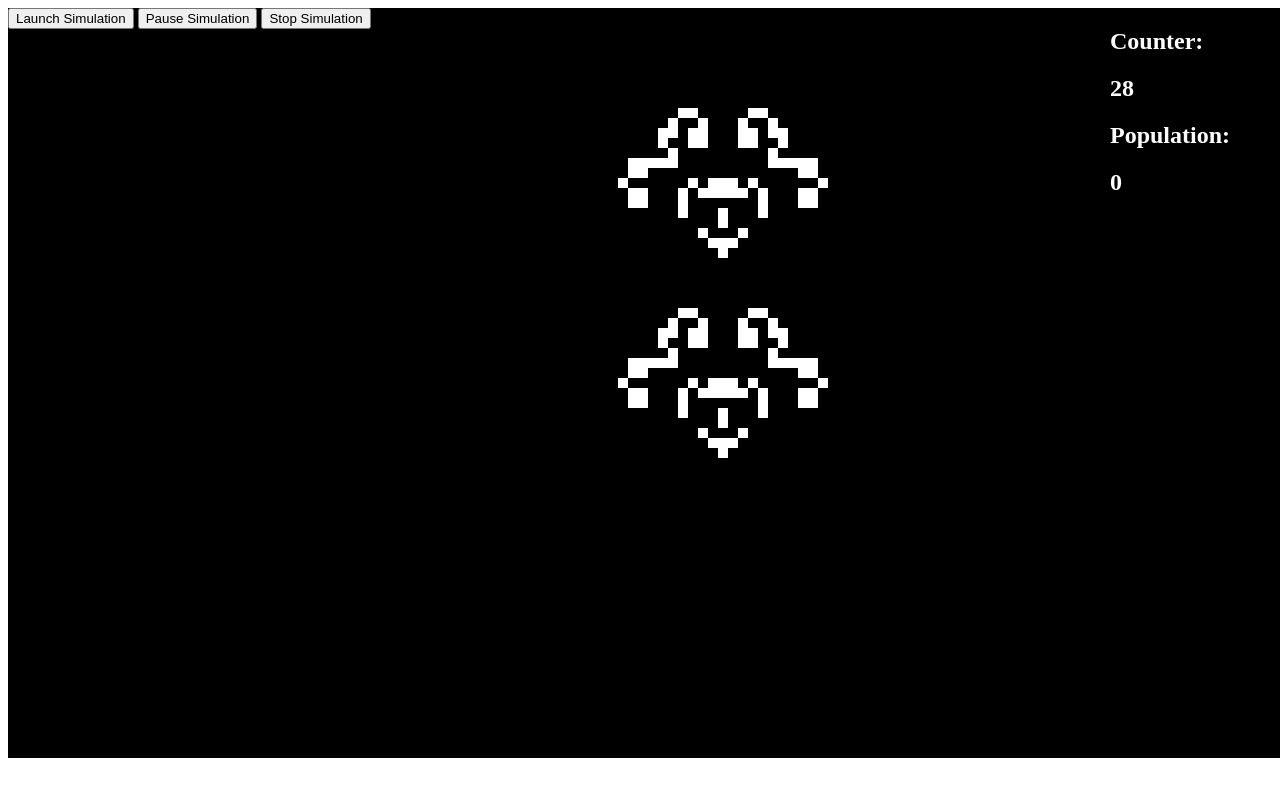
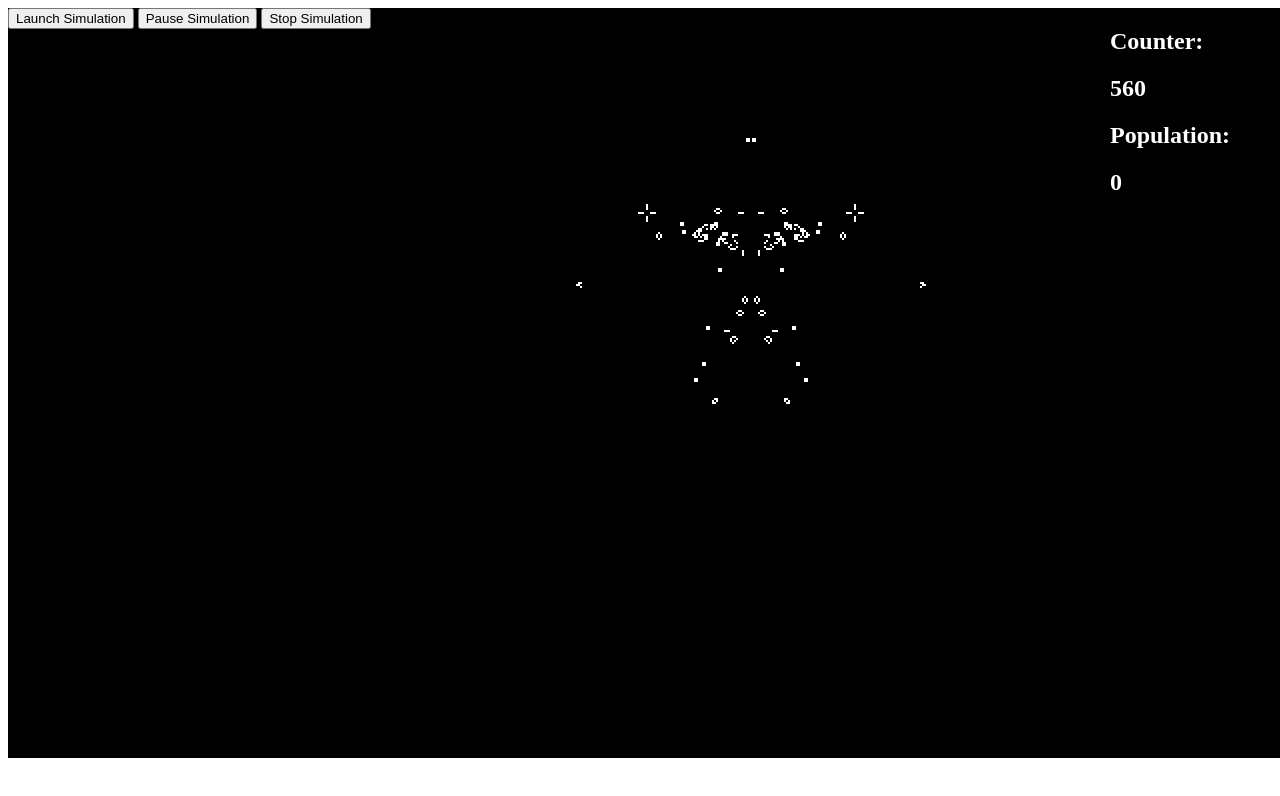
Before and after one commit to maaanuuuuuuu/lifegame, a plain HTML site: page index.html in a window 1280 px wide. Both pictures are taken after a click on the button "Launch Simulation". Shown: the top 796 px of the page. Drawn offline with Linux system fonts and the light colour scheme.

Commit message:
Update index.html

```diff
--- a/index.html
+++ b/index.html
@@ -26,7 +26,7 @@
 
 function launchSimulation () {
     pause = false
-    setInterval(tick, 1000/10)  // game velocity
+    setInterval(tick, 1000/200)  // game velocity
 }
 function pauseSimulation () {
     pause = !pause
@@ -37,7 +37,7 @@ function stopSimulation () {
     canv=document.getElementById("gc")
     ctx=canv.getContext("2d")
     conf = {
-        multiplier: 10
+        multiplier: 2
     }
     theWorld = new World()
     // var aCross = new Cross(70, 35, 1)
@@ -46,21 +46,53 @@ function stopSimulation () {
     // var andAnotherOther = new Cross(70, 39, 1)
     // theWorld.setStartingCells(aCross.cells.concat(anotherCross.cells).concat(andAnother.cells).concat(andAnotherOther.cells))
     theWorld.setStartingCells([
-        new Cell(70, 35, 1),
-        new Cell(70, 34, 1),
-        new Cell(70, 33, 1),
-        new Cell(71, 35, 1),
-        new Cell(72, 35, 1),
-        new Cell(72, 34, 1),
-        new Cell(72, 33, 1),
+        new Cell(370, 135, 1),
+        new Cell(370, 134, 1),
+        new Cell(370, 133, 1),
+        new Cell(371, 135, 1),
+        new Cell(372, 135, 1),
+        new Cell(372, 134, 1),
+        new Cell(372, 133, 1),
 
-        new Cell(70, 15, 1),
-        new Cell(70, 14, 1),
-        new Cell(70, 13, 1),
-        new Cell(71, 15, 1),
-        new Cell(72, 15, 1),
-        new Cell(72, 14, 1),
-        new Cell(72, 13, 1)
+        new Cell(370, 115, 1),
+        new Cell(370, 114, 1),
+        new Cell(370, 113, 1),
+        new Cell(371, 115, 1),
+        new Cell(372, 115, 1),
+        new Cell(372, 114, 1),
+        new Cell(372, 113, 1),
+
+        new Cell(370, 155, 1),
+        new Cell(370, 154, 1),
+        new Cell(370, 153, 1),
+        new Cell(371, 155, 1),
+        new Cell(372, 155, 1),
+        new Cell(372, 154, 1),
+        new Cell(372, 153, 1)
+
+        // new Cell(50, 55, 1),
+        // new Cell(50, 54, 1),
+        // new Cell(50, 53, 1),
+        // new Cell(50, 52, 1),
+        // new Cell(50, 51, 1),
+        // new Cell(50, 50, 1),
+        // new Cell(50, 49, 1),
+        // new Cell(50, 48, 1),
+        // new Cell(50, 47, 1),
+        // new Cell(50, 46, 1),
+        // new Cell(50, 45, 1)
+
+
+        // new Cell(70, 35, 1),
+        // new Cell(72, 35, 1),
+        // new Cell(72, 36, 1),
+        // new Cell(74, 37, 1),
+        // new Cell(74, 38, 1),
+        // new Cell(74, 39, 1),
+        // new Cell(76, 38, 1),
+        // new Cell(76, 39, 1),
+        // new Cell(76, 40, 1),
+        // new Cell(77, 39, 1)
     ])
     theWorld.draw()
     pause = true
@@ -89,11 +121,44 @@ function World() {
             let aCell = startingCells[i]
             this.currentPopulation[aCell.posx+'-'+aCell.posy] = aCell
         }
-        this.recalcMaxes()
+        // this.recalcMaxes()
     }
     this.isPositionPopulated = function(posx, posy) {           // à optimiser probablement (current Population peut être un tableau indéxé)
 
        return this.currentPopulation[posx+'-'+posy] !== undefined
+    }
+    this.getUnhabitedSpaces = function(aCell) {
+        const multiplier = conf.multiplier
+        var posx = aCell.posx
+        var posy = aCell.posy
+        var neighboors = []
+        if (!this.isPositionPopulated((posx-1), (posy-1))) {   //1,1
+            neighboors.push(new Cell(posx-1, posy-1, 0))
+        }
+        if (!this.isPositionPopulated((posx-1), posy)) {   //1,2
+            neighboors.push(new Cell(posx-1, posy, 0))
+        }
+        if (!this.isPositionPopulated((posx-1), (posy+1))) {   //1,3
+            neighboors.push(new Cell(posx-1, posy+1, 0))
+
+        }
+        if (!this.isPositionPopulated(posx, (posy-1))) {   //2,1
+            neighboors.push(new Cell(posx, posy-1, 0))
+        }
+        if (!this.isPositionPopulated(posx, (posy+1))) {   //2,3
+            neighboors.push(new Cell(posx, posy+1, 0))
+        }
+        if (!this.isPositionPopulated((posx+1), (posy-1))) {   //3,1
+            neighboors.push(new Cell(posx+1, posy-1, 0))
+        }
+        if (!this.isPositionPopulated((posx+1), posy)) {   //3,2
+            neighboors.push(new Cell(posx+1, posy, 0))
+        }
+        if (!this.isPositionPopulated((posx+1), (posy+1))) {   //3,3
+            neighboors.push(new Cell(posx+1, posy+1, 0))
+        }
+
+        return neighboors
     }
     this.getNeighboors = function(aCell) {
         const multiplier = conf.multiplier
@@ -182,6 +247,14 @@ function getSurvivors(thisWorld) {
         if (neighboors.length > 1 && neighboors.length < 4) {
             thisWorld.nextPopulation[key] = acell
         }
+        //
+        let unhabitedSpaces = thisWorld.getUnhabitedSpaces(acell)
+        for (var j = 0; j < unhabitedSpaces.length; j++) {
+            let aNewCell = unhabitedSpaces[j];
+            if (thisWorld.getNeighboors(aNewCell).length === 3) {
+                thisWorld.nextPopulation[aNewCell.posx+'-'+aNewCell.posy] = aNewCell
+            }
+        }
     }
 
     return thisWorld;
@@ -189,33 +262,26 @@ function getSurvivors(thisWorld) {
 
 function addNewBirths(thisWorld) {
     // cell birth cell is created if it has exactly 3 neighboors
-    for (var i = thisWorld.minWidth; i <= thisWorld.maxWith; i++) {
-        for (var j = thisWorld.minHeight; j <= thisWorld.maxHeight; j++) {
-            let aCell = new Cell(i, j, 0)
-            var neighboors = thisWorld.getNeighboors(aCell)
-            if (neighboors.length === 3) {
-                // var value = 0
-                // for (var k = 0; k < neighboors.length; k++) {
-                //     value += neighboors[k].value
-                // }
-                // value = value/2
-                // console.log(value)
-
-                // aCell.value = value
-                thisWorld.nextPopulation[i+'-'+j] = aCell
-            }
-        }
-    }
+    // for (var i = thisWorld.minWidth; i <= thisWorld.maxWith; i++) {
+    //     for (var j = thisWorld.minHeight; j <= thisWorld.maxHeight; j++) {
+    //         let aCell = new Cell(i, j, 0)
+    //         var neighboors = thisWorld.getNeighboors(aCell)
+    //         if (neighboors.length === 3) {
+    //             thisWorld.nextPopulation[i+'-'+j] = aCell
+    //         }
+    //     }
+    // }
+    //
     return thisWorld
 }
 
 function tick() {
     if (!pause) {
         getSurvivors(theWorld)
-        addNewBirths(theWorld)
+        // addNewBirths(theWorld)
         theWorld.currentPopulation = theWorld.nextPopulation
         theWorld.nextPopulation = []
-        theWorld.recalcMaxes()
+        // theWorld.recalcMaxes()
         theWorld.draw()
         counter++
         document.getElementById('counter').innerHTML = counter
```
